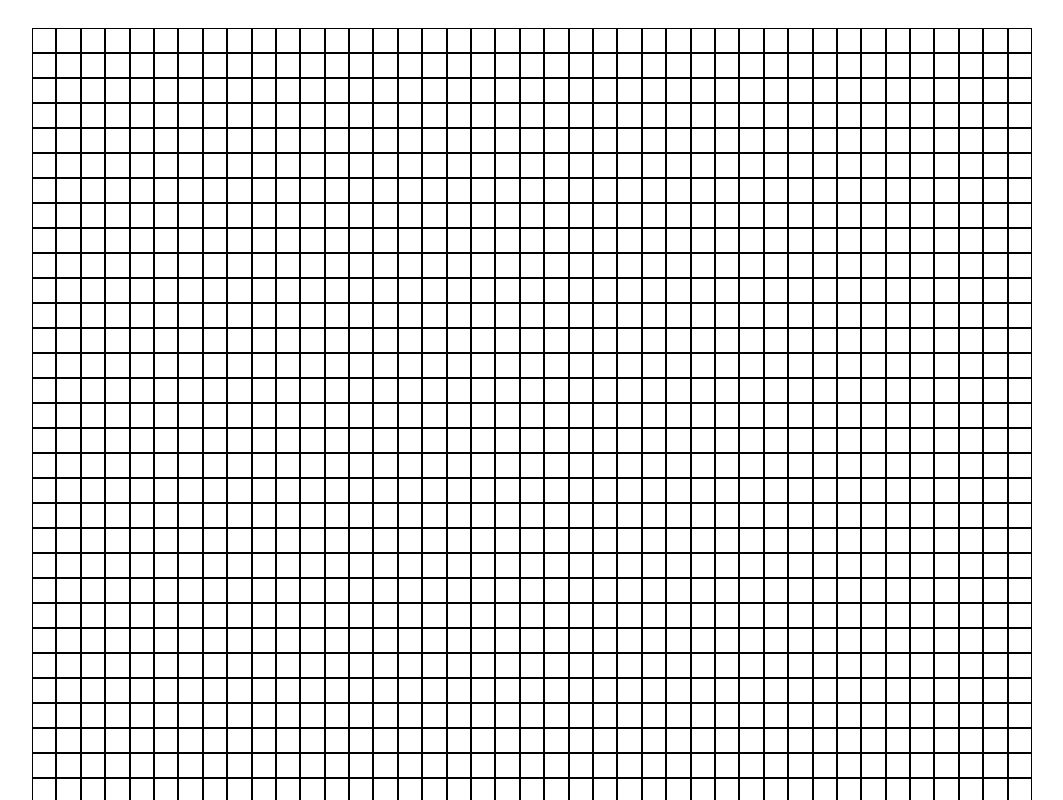
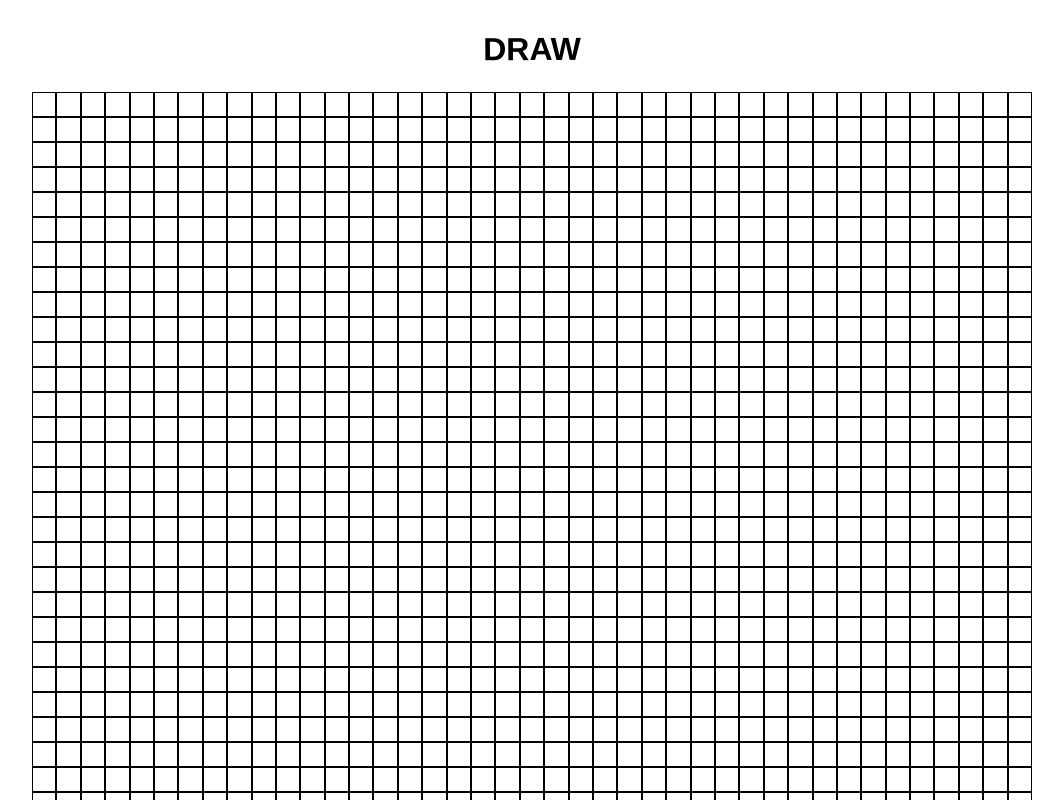
Before and after one commit to Jwhiles/personal-site, a website: page src/grid.html in a window 1280 px wide. Shown: the top 800 px of the page, without its empty margins (108-1171 px from the left). Drawn offline with Linux system fonts and the light colour scheme.

Commit message:
add a title to grid draw

```diff
--- a/src/css/drawgrid.css
+++ b/src/css/drawgrid.css
@@ -2,11 +2,22 @@ body {
   display: flex;
   align-content: center;
   justify-content: center;
+  flex-wrap: wrap;
 }
 
+header {
+  width: 100%;
+  text-align: center;
+  transform: rotate(-0.3deg);
+  margin: 2px auto
+}
+
+h1 {
+  font-family: futura, sans-serif;
+  display: block;
+}
 
 .main {
-  margin-top: 20px;
   transition: all 200s ease
 }
 
--- a/src/grid.html
+++ b/src/grid.html
@@ -7,6 +7,9 @@
     <meta name="viewport" content="width=device-width">
   </head>
   <body>
+    <header>
+    <h1>DRAW</h1>
+    </header>
     <div class='main'>
       <div class='col'>
         <button class='point'></button>
```
